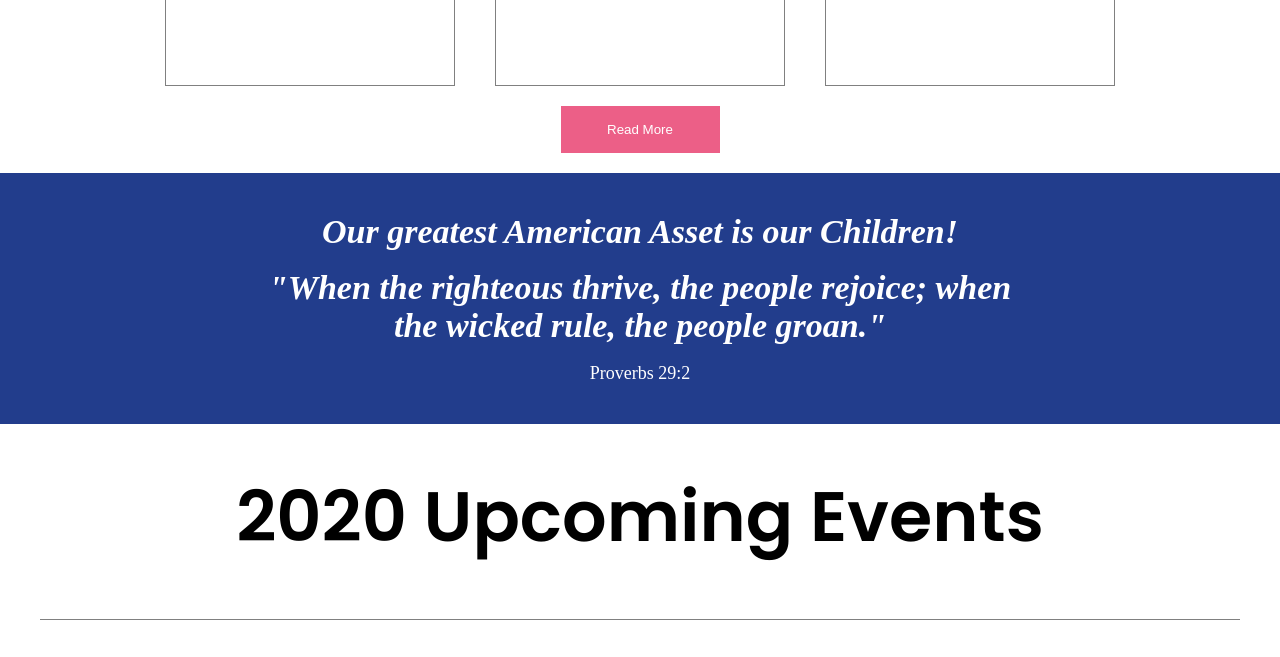
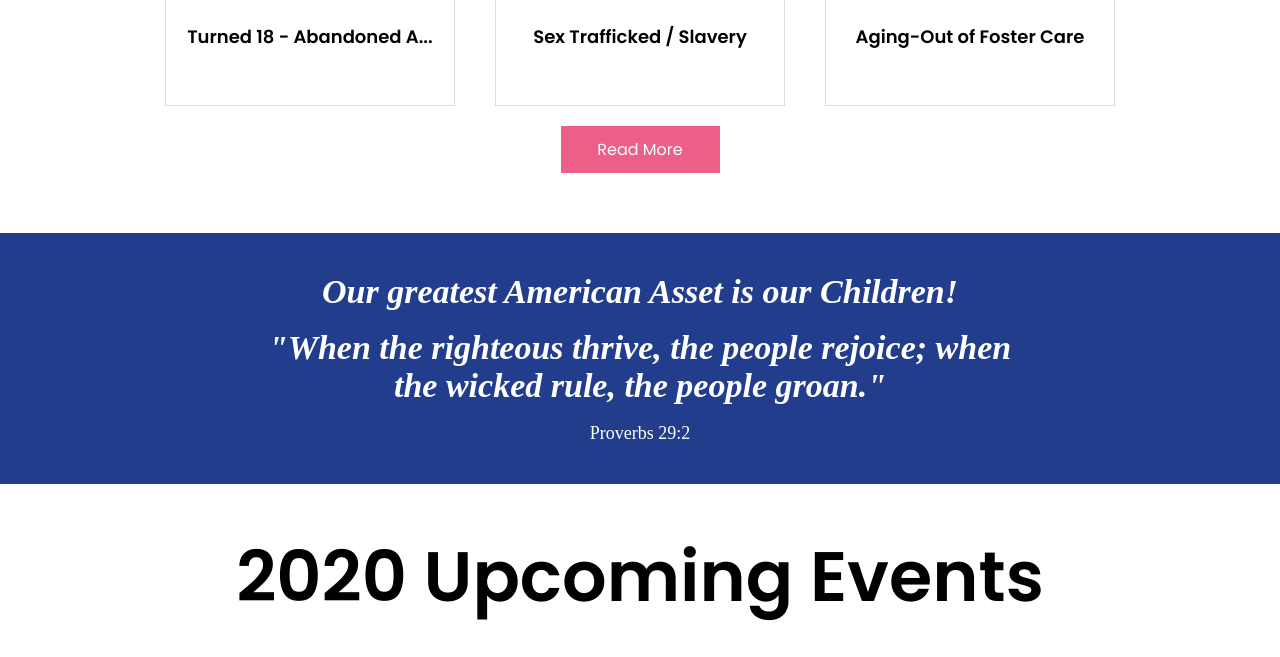
Before and after one commit to RadiantPromises/Program, a Django app: page / in a window 1280 px wide. Shown: the part 1749-2406 px from the top of the page. Run offline with Django 3.2, Linux system fonts and the light colour scheme; some web fonts are replaced.

Commit message:
Homepage Complete

```diff
--- a/info/static/css/global.css
+++ b/info/static/css/global.css
@@ -10,7 +10,12 @@ a{
 }
 
 .container, nav{
+<<<<<<< Updated upstream
   min-width: 1050px;
+=======
+  min-width: 1260px;
+  /* Contact Page: max-width: 1260px; */
+>>>>>>> Stashed changes
 }
 
 /* FONTS */
--- a/info/static/css/homepage.css
+++ b/info/static/css/homepage.css
@@ -2,6 +2,12 @@
   font-family: Poppins-SB;
   src: local("Poppins-SB"),
     url("../fonts/Poppins-SemiBold.ttf") format("truetype");
+}
+
+@font-face {
+  font-family: Poppins-RG;
+  src: local("Poppins-RG"),
+    url("../fonts/Poppins-Regular.ttf") format("truetype");
 }
 
 @font-face {
@@ -42,7 +48,7 @@
   padding-top: 27px;
   display: inline-block;
   text-align: center;
-  width: 33.3%;
+  width: 33.333333%;
   min-width: 300px;
   color: white;
 }
@@ -62,7 +68,7 @@
 /* News Section */
 .news{
   width: 80%;
-  margin: 20px auto 20px auto;
+  margin: 20px auto 60px auto;
 }
 
 .news-description{
@@ -70,7 +76,7 @@
   line-height: 40px;
   font-size: 23px;
   font-family: Futura-LT;
-  margin: 0px auto 20px auto;
+  margin: 0px auto 40px auto;
 }
 
 .news-stories{
@@ -85,7 +91,18 @@
   display: inline-block;
   height: 266px;
   width: 290px;
-  border: solid grey 1px;
+  border: solid rgba(204, 204, 204, 0.7) 1px;
+}
+
+.news-pic{
+  width: 100%;
+  height: 60%;
+}
+
+.news-title{
+  padding: 20px;
+  font-family: Poppins-SB;
+  font-size: 18px;
 }
 
 .news button, .join-us button{
@@ -94,6 +111,8 @@
   width: 159px;
   height: 47px;
   border: none;
+  font-family: Poppins-RG;
+  font-size: 16px;
 }
 
 /* Quotes Banner */
--- a/info/templates/homepage.html
+++ b/info/templates/homepage.html
@@ -54,9 +54,24 @@
           sex-trafficked in the U.S each year.
         </p>
         <div class="news-stories">
-          <div class="news-box"></div>
-          <div class="news-box"></div>
-          <div class="news-box"></div>
+          <div class="news-box">
+            <img class="news-pic" src="{% static 'img/Turned 18.jpg' %}" alt="">
+            <div class="news-title">
+              Turned 18 - Abandoned A...
+            </div>
+          </div>
+          <div class="news-box">
+            <img class="news-pic" src="{% static 'img/Hands Tied.jpg' %}" alt="">
+            <div class="news-title">
+              Sex Trafficked / Slavery
+            </div>
+          </div>
+          <div class="news-box">
+            <img class="news-pic" src="{% static 'img/Lonely Boy.jpg' %}" alt="">
+            <div class="news-title">
+              Aging-Out of Foster Care
+            </div>
+          </div>
         </div>
         <button>Read More</button>
       </section>
```
